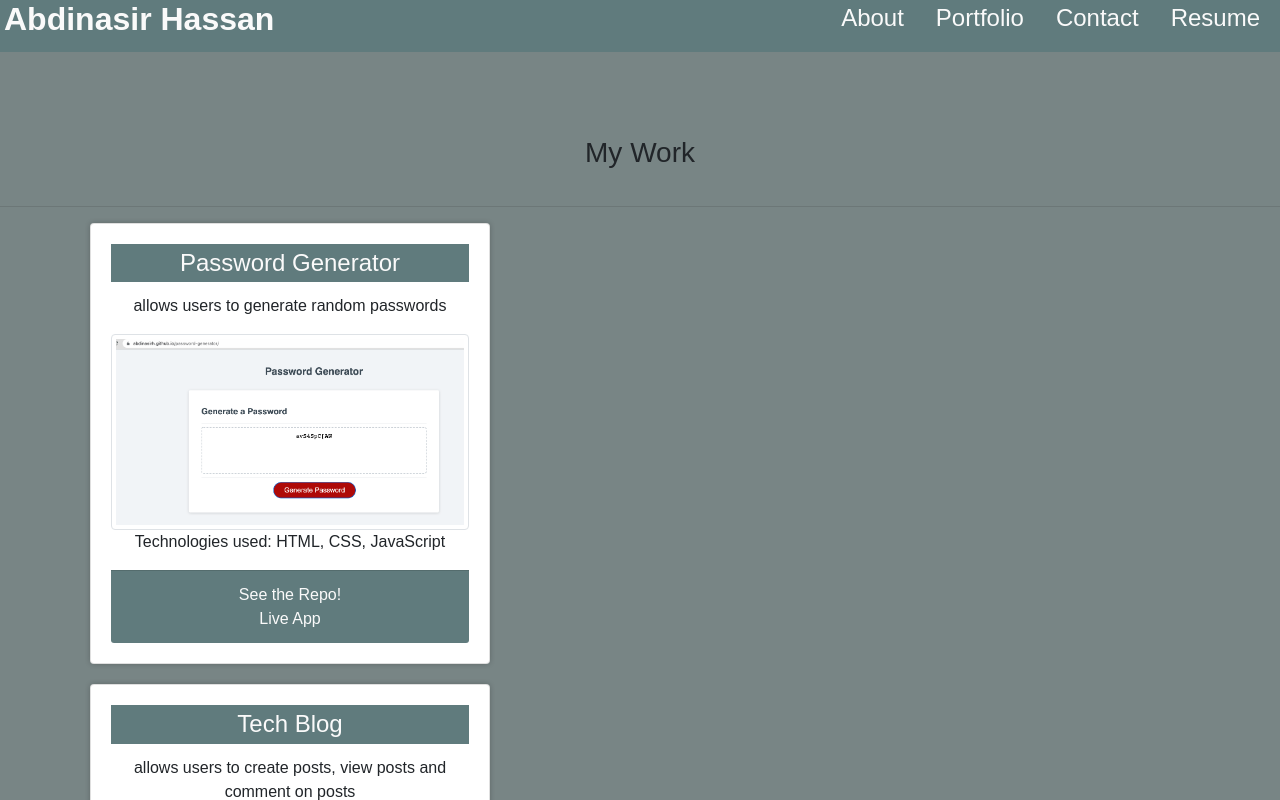
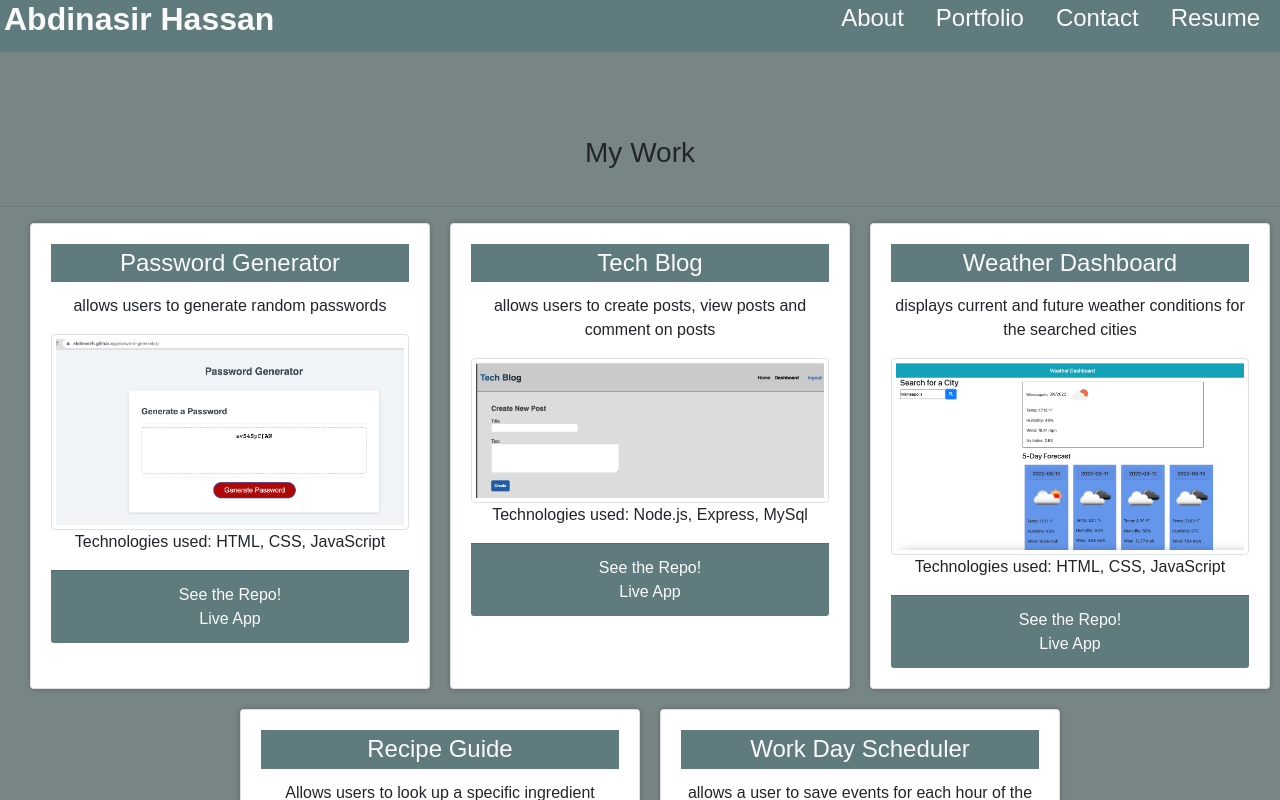
Before and after one commit to abdinasirh/react-portfolio, a React (Create React App) app: page /Portfolio in a window 1280 px wide. Shown: the top 800 px of the page. Built offline with nearby package versions, Linux system fonts and the light colour scheme.

Commit message:
add some flex box

```diff
--- a/src/components/Portfolio/index.js
+++ b/src/components/Portfolio/index.js
@@ -57,9 +57,11 @@ const [projects] = useState([
     <div>
       <h3 className="work">My Work</h3>
       <hr />
+      <div className="work-container">
       {projects.map((project)=> (
         <Project project={project} />
       ))}
+      </div>
 
     </div>
   );
--- a/src/components/Project/index.js
+++ b/src/components/Project/index.js
@@ -3,9 +3,7 @@ import React from "react";
 function Project({ project }) {
   const { title, description, image, technologies, repo, app } = project;
   return (
-    <div className="container text-center">
-      <div className="row">
-        <div className="column">
+    // <div className="container text-center">
           <div className="card">
             <div className="card-body">
               <h4 className="card-title">{title}</h4>
@@ -33,9 +31,7 @@ function Project({ project }) {
               </footer>
             </div>
           </div>
-        </div>
-      </div>
-    </div>
+    // </div>
   );
 }
 
--- a/src/index.css
+++ b/src/index.css
@@ -156,3 +156,12 @@ form {
   border: 3px solid #cccccc;
   padding: 5px;
 } */
+
+.work-container {
+  display: flex;
+  flex-direction: row;
+  flex-wrap: wrap;
+  margin: auto;
+  max-width: 1400px;
+  justify-content: center;
+}
```
